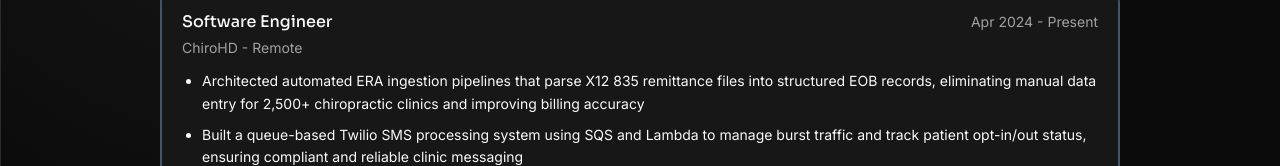
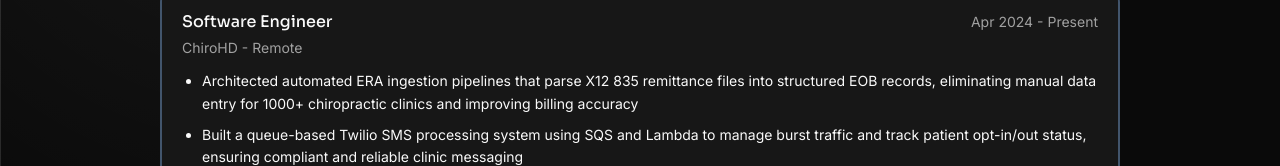
Before and after one commit to Droem19/derek-dev-website, a React (Vite) app in the folder apps/ui/: page /experience in a window 1280 px wide. Shown: the part 223-389 px from the top of the page. Built offline with nearby package versions, Linux system fonts and the light colour scheme.

Commit message:
resume update

```diff
--- a/apps/ui/src/pages/experience.tsx
+++ b/apps/ui/src/pages/experience.tsx
@@ -5,7 +5,7 @@ const experiences = [
         location: 'Remote',
         timeframe: 'Apr 2024 - Present',
         highlights: [
-            'Architected automated ERA ingestion pipelines that parse X12 835 remittance files into structured EOB records, eliminating manual data entry for 2,500+ chiropractic clinics and improving billing accuracy',
+            'Architected automated ERA ingestion pipelines that parse X12 835 remittance files into structured EOB records, eliminating manual data entry for 1000+ chiropractic clinics and improving billing accuracy',
             'Built a queue-based Twilio SMS processing system using SQS and Lambda to manage burst traffic and track patient opt-in/out status, ensuring compliant and reliable clinic messaging',
             'Designed and implemented a configurable rules engine to allocate insurance remittances across procedures, supporting default and clinic-specific business logic at scale',
             'Contributed to the design and implementation of a double-entry accounting system used to track all financial transactions across the platform, including payments, transfers, refunds, and taxes',
```
Also changed, not shown: 1 other file (tests, documents, lock files or other folders).
